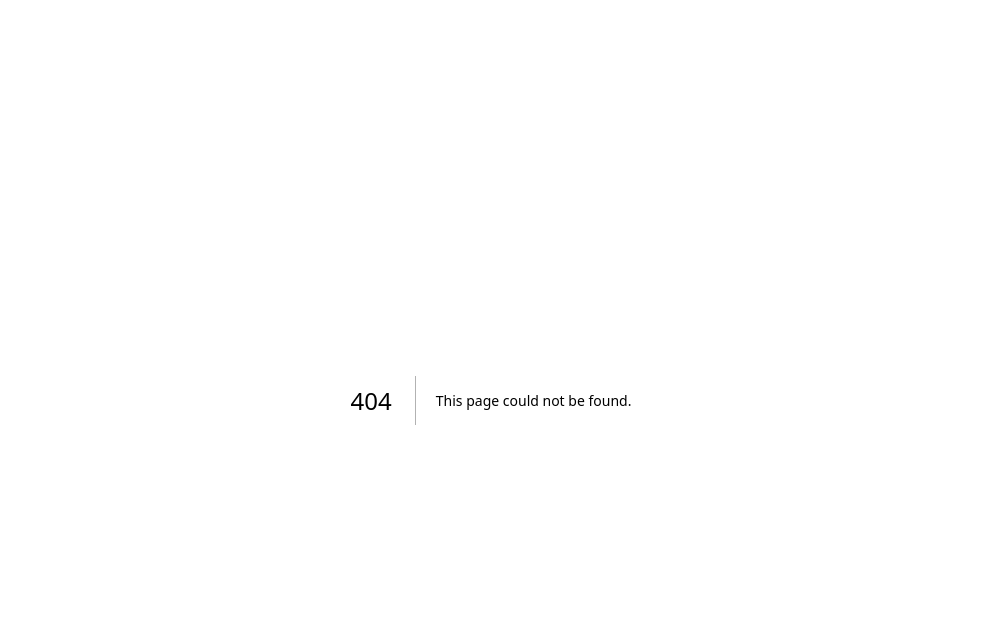
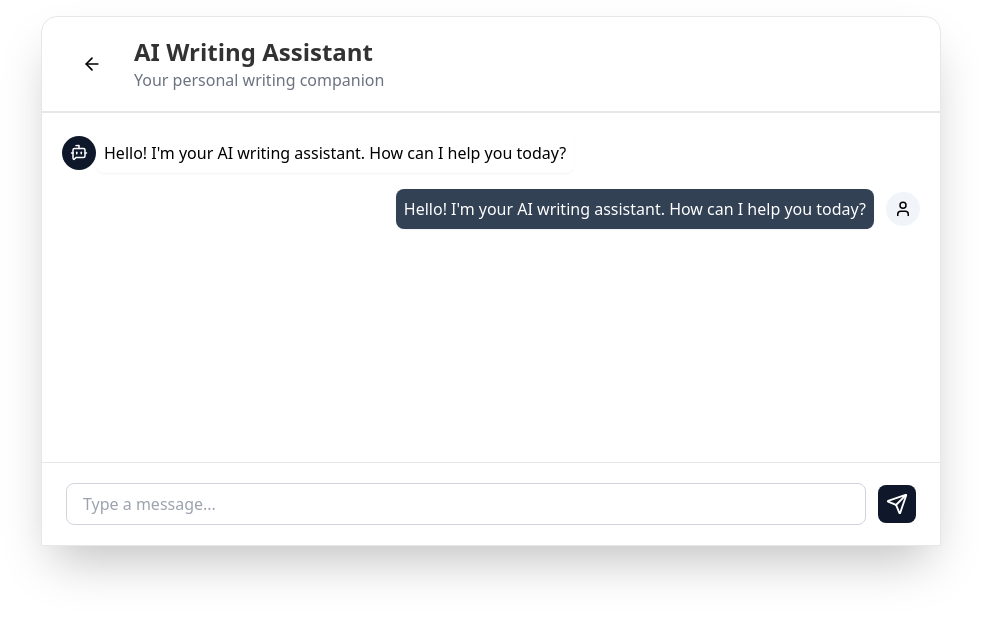
Before and after one commit to vaibhav-dawane/ai-assistant, a Next.js app: page /chat in a window 1280 px wide. Before the commit this address had no page. Shown: the top 618 px of the page, without its empty margins (149-1130 px from the left). Built offline with nearby package versions, Linux system fonts and the light colour scheme.

Commit message:
created page for chat

```diff
--- /dev/null
+++ b/src/app/chat/page.tsx
@@ -0,0 +1,72 @@
+'use client'
+import React, { useRef, useState } from 'react';
+import {ArrowLeft, Send, BotMessageSquare, User } from 'lucide-react';
+
+const page = () => {
+    const messagesEndRef = useRef<HTMLDivElement>(null);
+    const [messages, setMessages] = useState([
+        { id: 1, text: "Hello! I'm your AI writing assistant. How can I help you today?" },
+      ]);
+    return (
+        <div className='flex justify-center w-full'>
+            <div className='mt-4 w-[900px] h-[530px] border rounded-t-2xl shadow-2xl'>
+                <div className='w-full h-24 border-b-2 flex justify-start '>
+                    <div className='flex items-center ml-8'>
+                    <div className='hover:bg-slate-100 p-2 rounded-full cursor-pointer'>
+                        <ArrowLeft size={20}/>
+                    </div>
+
+                        <div className='ml-6'>
+                            <h1 className='text-2xl font-bold text-black opacity-80'>AI Writing Assistant</h1>
+                            <p className='text-gray-500 text-base font-normal'>Your personal writing companion</p>
+                        </div>
+                    </div>
+                </div>
+
+                <div className='h-[350px] border-b '>
+                    <div className="flex-1 overflow-y-auto p-5 space-y-4">
+                        {messages.map((msg) => (
+                            <div className='flex items-center'>
+                                <div key={msg.id}>
+                                    <BotMessageSquare color='#fff' size={34} className='bg-slate-900 p-[8px] rounded-full'/>
+                                </div>
+                                <div
+                                    key={msg.id}
+                                    className="p-2 shadow-sm rounded-lg max-w-[530px]"
+                                >
+                                    {msg.text}
+                                </div>
+                            </div>
+                        ))}
+                        {messages.map((msg) => (
+                            <div className='flex justify-end items-center'>
+                                <div
+                                    key={msg.id}
+                                    className="p-2 shadow-sm rounded-lg max-w-[530px] bg-slate-700 text-white"
+                                >
+                                    {msg.text}
+                                </div>
+                                <div key={msg.id}>
+                                    <User color='#000' size={34} className='ml-3 bg-slate-100 p-[8px] rounded-full'/>
+                                </div>
+                            </div>
+                        ))}
+                        {/* Scroll Target */}
+                        <div ref={messagesEndRef} />
+                    </div>
+                </div>
+
+                <div className='flex justify-center mt-5'>
+                    <input
+                    type="text"
+                    placeholder="Type a message..."
+                    className="border border-gray-300 rounded-lg px-4 py-2 focus:outline-none focus:ring-[2px] focus:ring-slate-900 w-[800px]"
+                    />
+                    <Send className='ml-3 mt-[2px] cursor-pointer hover:bg-slate-800 rounded-lg bg-slate-900 p-2' size={38} color='#fff'/>
+                </div>
+            </div>
+
+        </div>
+    );
+}
+export default page
--- a/src/app/components/Hero.tsx
+++ b/src/app/components/Hero.tsx
@@ -1,4 +1,6 @@
+'use client'
 import { Sparkles, ArrowRight  } from 'lucide-react';
+import { redirect } from 'next/navigation';
 import React from 'react';
 
 const Hero = () => {
@@ -17,7 +19,7 @@ const Hero = () => {
             </div>
 
             <div className='flex items-center mt-14 gap-7 animate-slowBounce duration-2000 select-none'>
-                <div className='text-white bg-blue-700 flex items-center p-[19px] px-8 rounded-full gap-1 bg-gradient-to-r from-blue-800 to-purple-500 hover:cursor-pointer hover:bg-gradient-to-r hover:from-blue-800 hover:to-purple-600 hover:scale-105 duration-500'>
+                <div className='text-white bg-blue-700 flex items-center p-[19px] px-8 rounded-full gap-1 bg-gradient-to-r from-blue-800 to-purple-500 hover:cursor-pointer hover:bg-gradient-to-r hover:from-blue-800 hover:to-purple-600 hover:scale-105 duration-500' onClick={() => redirect('/chat')}>
                     Get Started Free
                     <ArrowRight color='white' size={18}/>
                 </div>
--- a/tailwind.config.ts
+++ b/tailwind.config.ts
@@ -8,12 +8,12 @@ export default {
   ],
   theme: {
     extend: {
-      animation: {
-        slowBounce: 'bounce 4s infinite', // Slows down bounce to 3 seconds
-      },
       colors: {
         background: "var(--background)",
         foreground: "var(--foreground)",
+      },
+      animation: {
+        slowBounce: 'bounce 4s infinite',
       },
     },
   },
```
